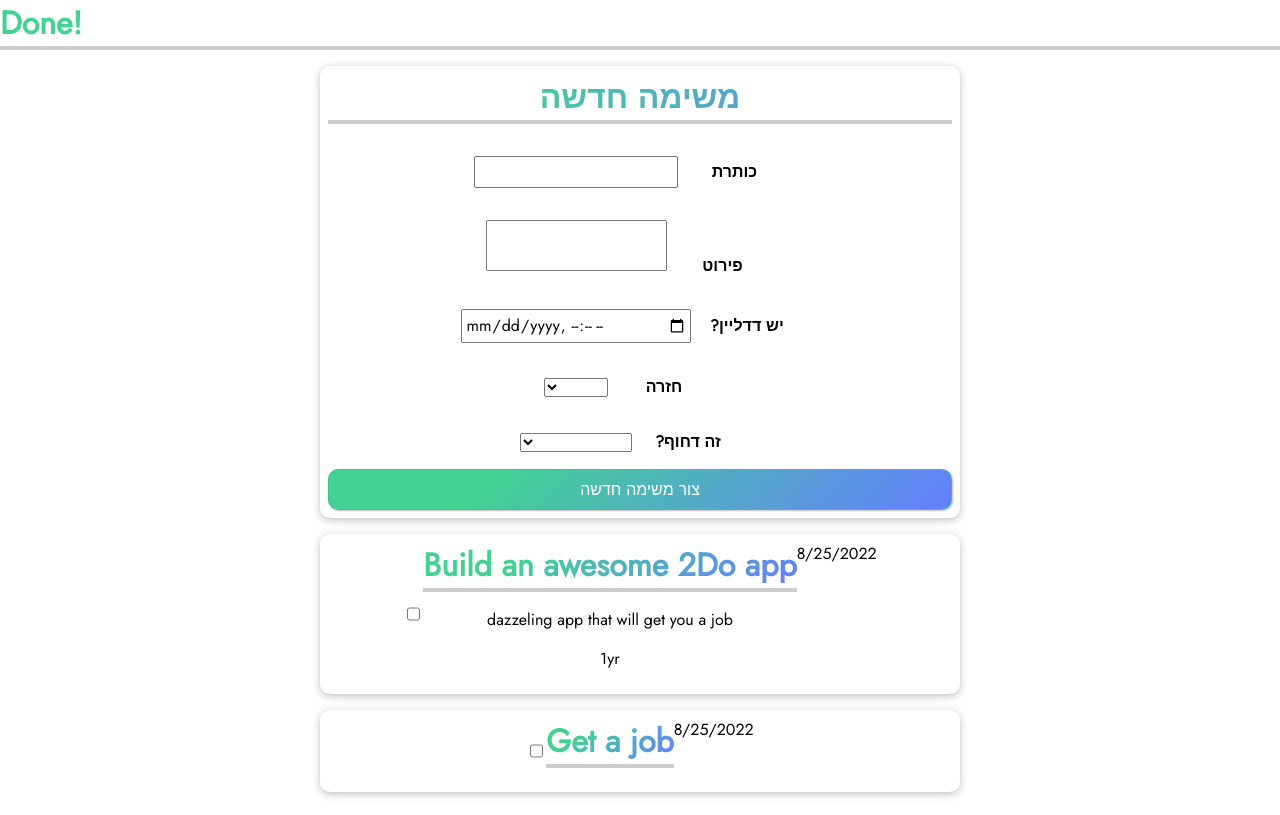
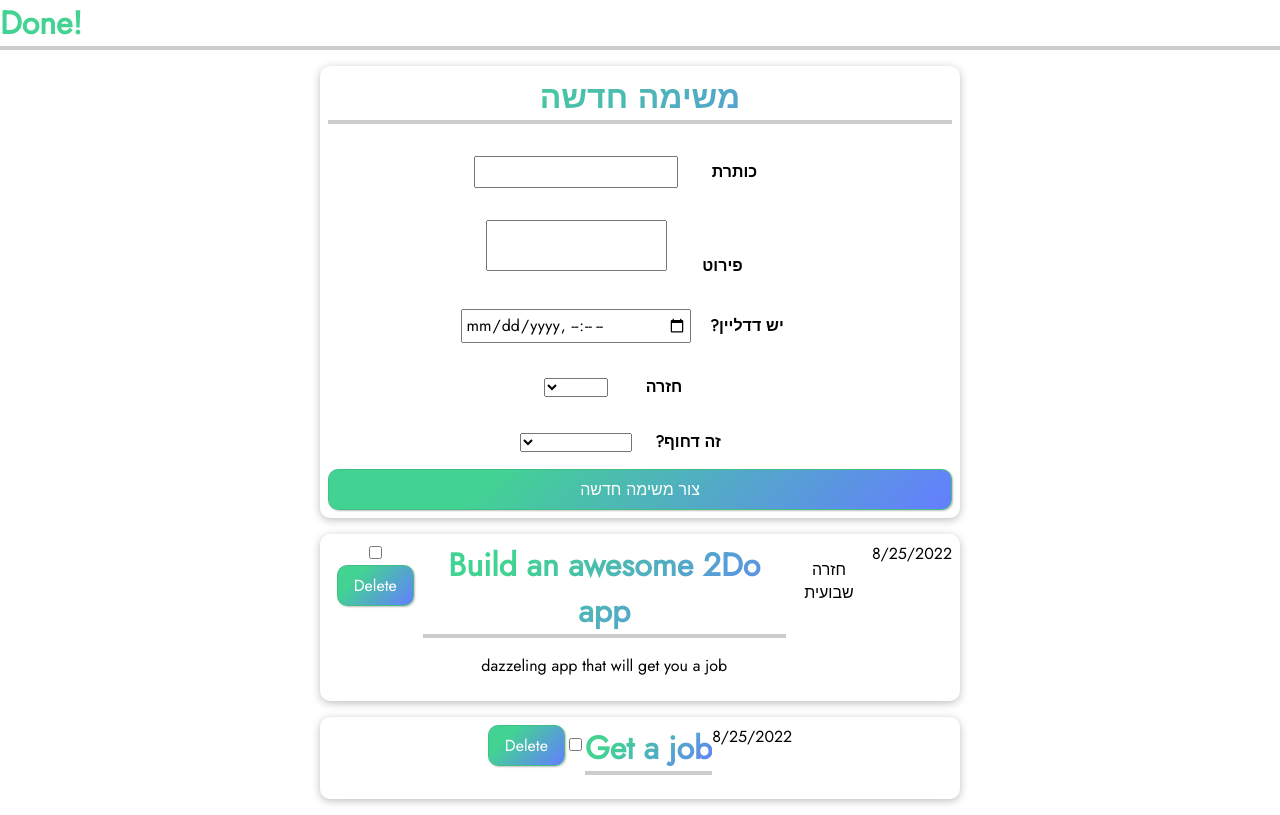
Before and after one commit to yisraelyoav/Done2do-app-vue, a Vue app: page / in a window 1280 px wide. Both pictures are taken after a click on the element "Build an awesome 2Do app". Built offline with nearby package versions, Linux system fonts and the light colour scheme.

Commit message:
feat: add a delete functionality to todoItem comp

```diff
--- a/src/App.vue
+++ b/src/App.vue
@@ -12,6 +12,7 @@
     :priority="todo.priority"
     :is-done="false"
     @toggle-isDone="toggleIsDoneStatus"
+    @delete="deleteTodo"
   />
 </template>
 
@@ -25,7 +26,7 @@ export default {
           title: "Build an awesome 2Do app",
           description: "dazzeling app that will get you a job",
           deadline: new Date().toLocaleDateString(),
-          repetition: "1yr",
+          repetition: "חזרה שבועית",
           priority: "High",
           isDone: false,
         },
@@ -34,7 +35,7 @@ export default {
           title: "Get a job",
           description: "finally get an amazing job",
           deadline: new Date().toLocaleDateString(),
-          repetition: "1yr",
+          repetition: "חזרה שנתית",
           priority: "High",
           isDone: false,
         },
@@ -47,17 +48,20 @@ export default {
       const clickedTodo = this.todos.find((todo) => todo.id === todoId);
       clickedTodo.isDone = !clickedTodo.isDone;
     },
-    addNewTodo(title, description, deadline, repetition, priority) {
+    addNewTodo(newTodoObj) {
       const newTodo = {
         id: new Date().toISOString(),
-        title: title,
-        description: description,
-        deadline: deadline,
-        repetition: repetition,
-        priority: priority,
+        title: newTodoObj.title,
+        description: newTodoObj.description,
+        deadline: newTodoObj.deadline,
+        repetition: newTodoObj.repetition,
+        priority: newTodoObj.priority,
         isDone: false,
       };
       this.todos.push(newTodo);
+    },
+    deleteTodo(todoId) {
+      this.todos = this.todos.filter((todo) => todo.id !== todoId);
     },
   },
 };
--- a/src/components/NewTodoModal.vue
+++ b/src/components/NewTodoModal.vue
@@ -28,10 +28,10 @@
     <div>
       <label for="TodoRepetition">חזרה</label>
       <select name="repetition" id="TodoRepetition" v-model="enterdRepetition">
-        <option value="Daily">יומית</option>
-        <option value="Weekly">שבועית</option>
-        <option value="Monthly">חודשית</option>
-        <option value="Yearly">שנתית</option>
+        <option value="חזרה יומית">יומית</option>
+        <option value="חזרה שבועית">שבועית</option>
+        <option value="חזרה חודשית">חודשית</option>
+        <option value="חזרה שנתית">שנתית</option>
       </select>
     </div>
     <div>
@@ -60,15 +60,14 @@ export default {
   emits: ["add-todo"],
   methods: {
     submitData() {
-      console.log("click");
-      this.$emit(
-        "add-todo",
-        this.enterdTitle,
-        this.enterdDescription,
-        this.enterdDeadline,
-        this.enterdRepetition,
-        this.enterdPriority
-      );
+      const newTodo = {
+        title: this.enterdTitle,
+        description: this.enterdDescription,
+        deadline: this.enterdDeadline,
+        repetition: this.enterdRepetition,
+        priority: this.enterdPriority,
+      };
+      this.$emit("add-todo", newTodo);
     },
   },
 };
--- a/src/components/TodoItem.vue
+++ b/src/components/TodoItem.vue
@@ -2,15 +2,19 @@
   <ul>
     <li>
       <div>{{ deadline }}</div>
+      <div v-if="detailsAreVisible">
+        <p>{{ repetition }}</p>
+      </div>
       <div>
         <h2 @click="toggleDetails">{{ title }}</h2>
         <div v-if="detailsAreVisible">
           <p>{{ description }}</p>
-          <p>{{ repetition }}</p>
         </div>
       </div>
-      <input type="checkbox" @change="toggleIsDone" />
-      <div class="priority"></div>
+      <div class="priority">
+        <input type="checkbox" @change="toggleIsDone" />
+        <button @click="$emit('delete', id)">Delete</button>
+      </div>
     </li>
   </ul>
 </template>
@@ -62,7 +66,7 @@ export default {
       detailsAreVisible: false,
     };
   },
-  emits: ["toggle-isDone"],
+  emits: ["toggle-isDone", "delete"],
   methods: {
     toggleDetails() {
       this.detailsAreVisible = !this.detailsAreVisible;
```
